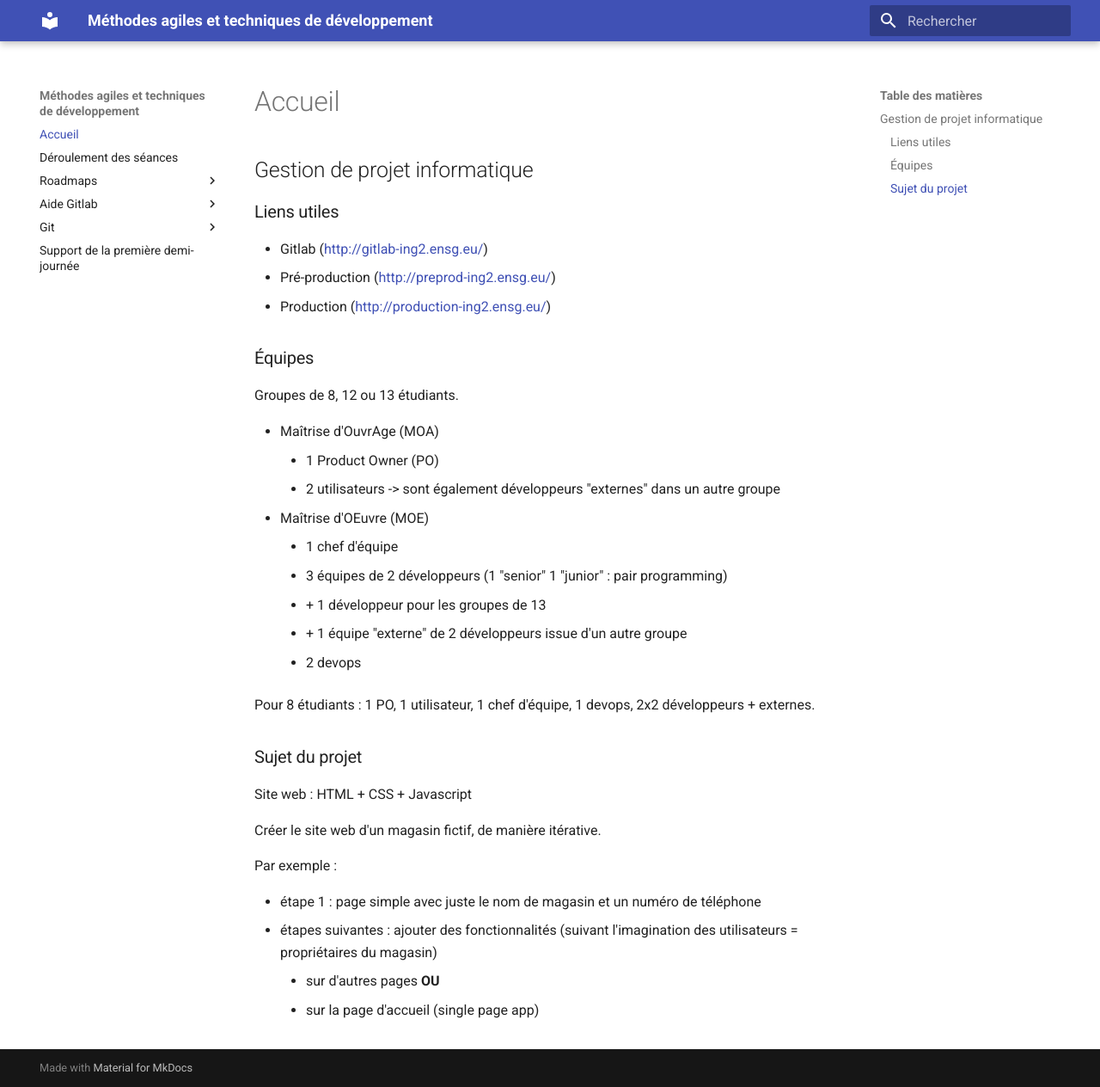
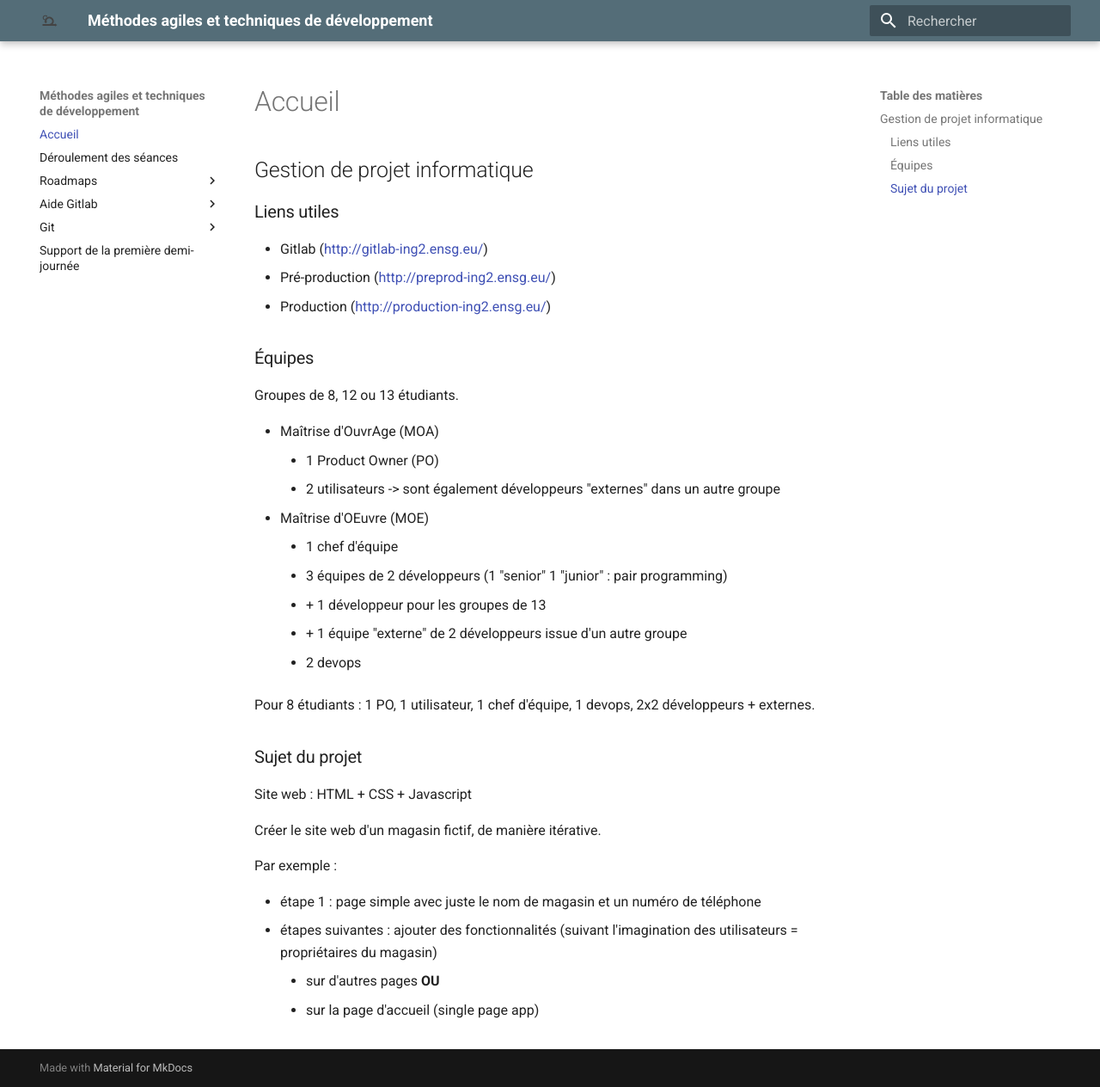
Before and after one commit to azarz/Methodes-agiles-et-techniques-de-developpement-ing2-m1, an MkDocs documentation site: the page built from docs/index.md, in a window 1280 px wide and 1264 px high. Shown: the whole window at 86% size. Built offline with MkDocs 1.6.1 and Material for MkDocs 9.7.7, drawn with Linux system fonts in a browser that asks for light colours.

Commit message:
Update colors and logo

```diff
--- a/mkdocs.yml
+++ b/mkdocs.yml
@@ -27,5 +27,9 @@ markdown_extensions:
     - toc:
         baselevel: 2
 theme:
-  name: "material"
-  language: "fr"
+  name: material
+  language: fr
+  palette:
+    primary: blue grey
+    accent: green
+  logo: logo.svg
```
